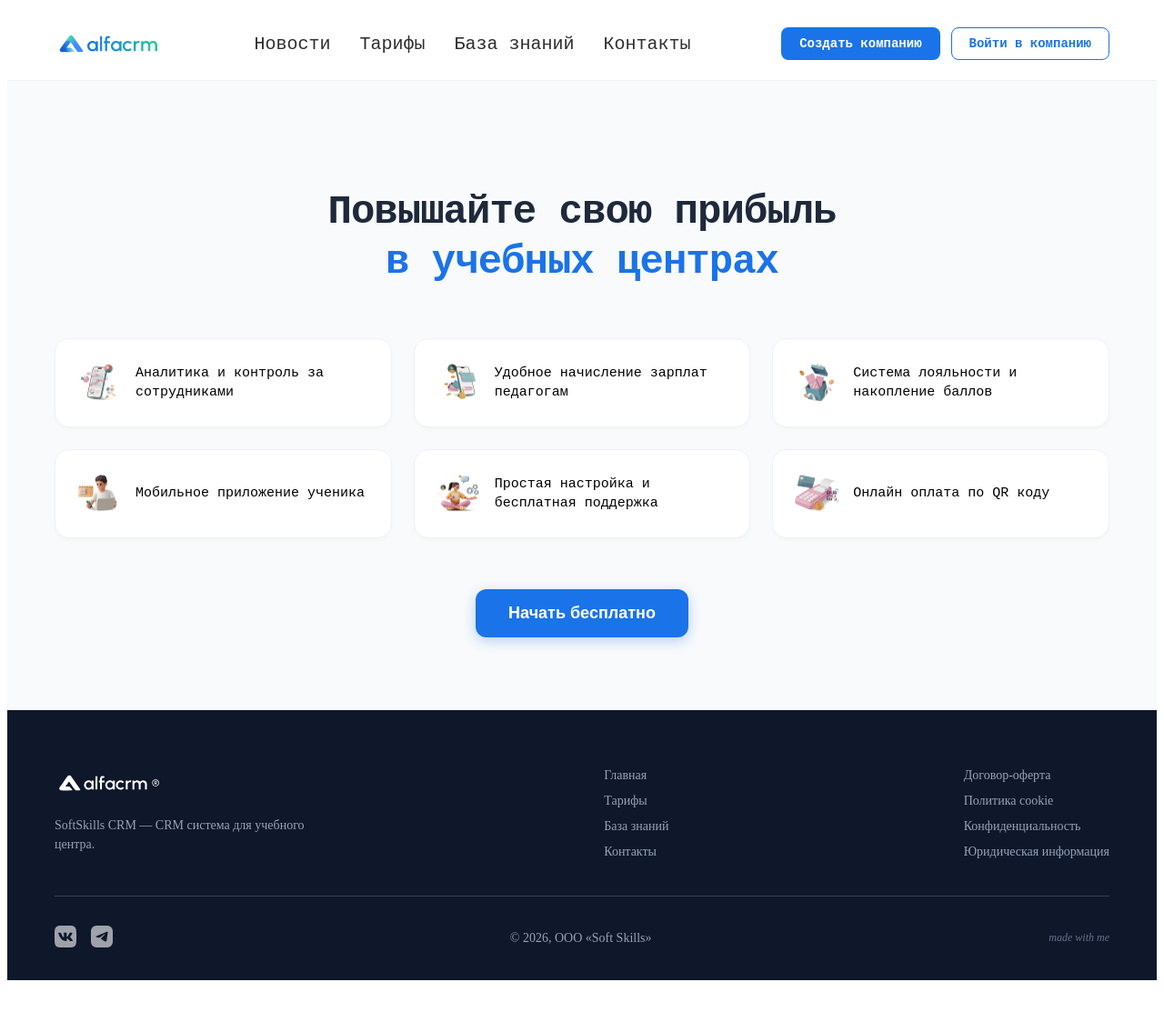
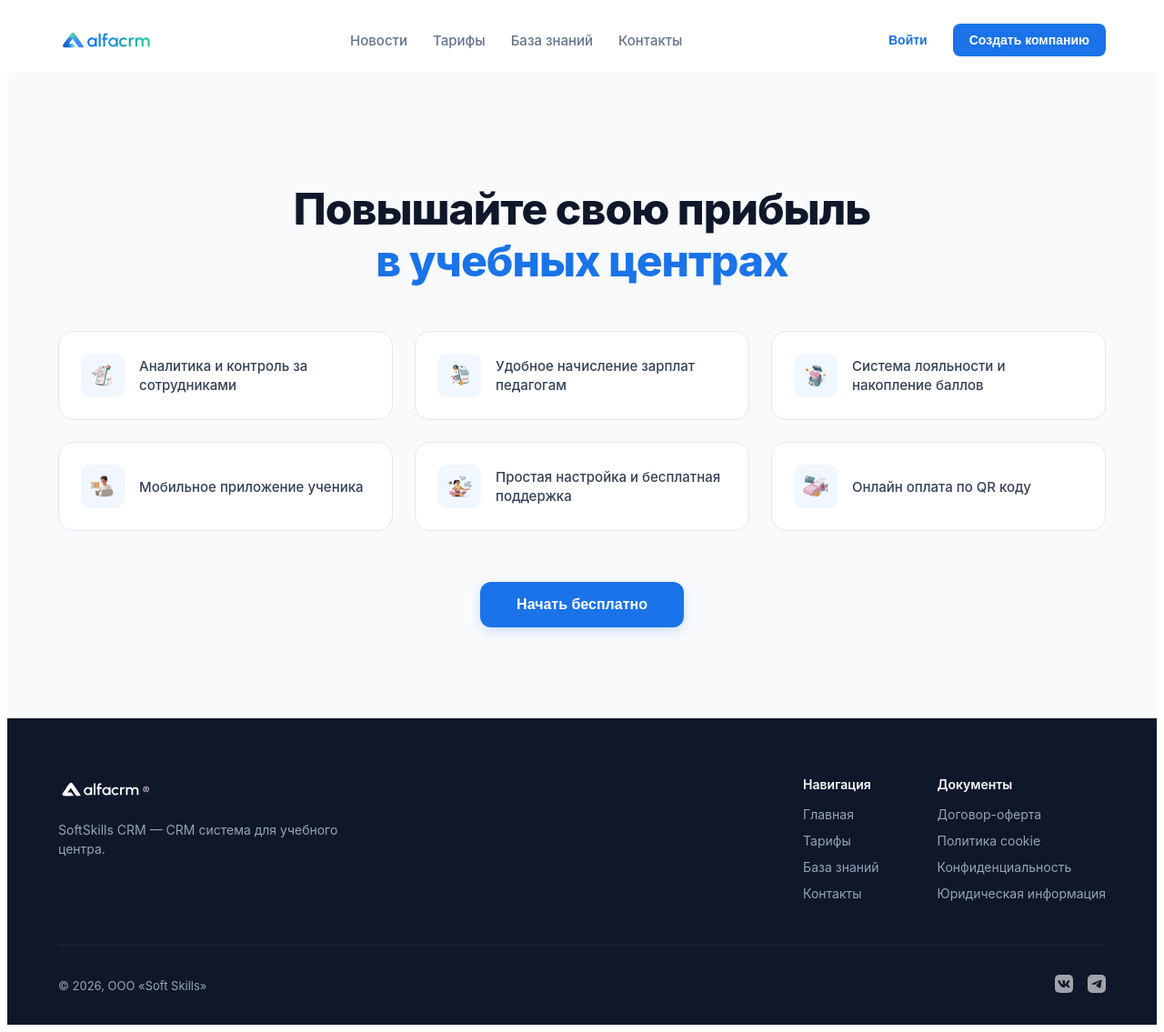
Before and after one commit to Friendly2009/SoftSkills-CRM, a React (Vite) app in the folder frontend/: page / in a window 1280 px wide. Shown: the whole page at 91% size. Before the commit the page ends 1086 px from the top, so only its background shows below. Built offline with nearby package versions, Linux system fonts and the light colour scheme.

Commit message:
fix: small update design

```diff
--- a/frontend/src/components/cssmoduls/index.module.css
+++ b/frontend/src/components/cssmoduls/index.module.css
@@ -1,15 +1,21 @@
+.page-wrapper {
+  font-family: -apple-system, BlinkMacSystemFont, "Segoe UI", Roboto, Helvetica, Arial, sans-serif;
+  color: #1e293b;
+  background-color: #f8fafc;
+}
+
 .container {
   width: 100%;
   max-width: 1200px;
   margin: 0 auto;
-  padding: 0 20px;
+  padding: 0 24px;
   box-sizing: border-box;
 }
 
 /* Шапка (Header) */
 .main-header {
   background-color: #ffffff;
-  border-bottom: 1px solid #eef2f6;
+  border-bottom: 1px solid #f1f5f9;
   position: sticky;
   top: 0;
   z-index: 100;
@@ -19,26 +25,25 @@
   display: flex;
   align-items: center;
   justify-content: space-between;
-  height: 80px;
+  height: 72px;
 }
 
 .header-logo img {
-  height: 36px;
+  height: 32px;
   display: block;
 }
 
 .header-nav {
   display: flex;
-  gap: 32px;
+  gap: 28px;
 }
 
 .header-nav-link {
-  color: #2e2e2e;
+  color: #64748b;
   text-decoration: none;
-  font-size: 20px;
+  font-size: 15px;
   font-weight: 500;
   transition: color 0.2s ease;
-  font-family: "JetBrainsFont", monospace;
 }
 
 .header-nav-link:hover {
@@ -47,20 +52,20 @@
 
 .header-actions {
   display: flex;
-  gap: 12px;
+  align-items: center;
+  gap: 16px;
 }
 
 .header-main-btn {
   background-color: #1a73e8;
   color: #ffffff;
   border: none;
-  padding: 10px 20px;
+  padding: 10px 18px;
   border-radius: 8px;
   font-size: 14px;
   font-weight: 600;
   cursor: pointer;
-  transition: background-color 0.2s ease;
-  font-family: "JetBrainsFont", monospace;
+  transition: background-color 0.15s ease;
 }
 
 .header-main-btn:hover {
@@ -68,26 +73,23 @@
 }
 
 .header-sec-btn {
-  background-color: #ffffff;
+  background: transparent;
   color: #1a73e8;
-  border: 1.5px solid #1a73e8;
-  padding: 9px 19px;
-  border-radius: 8px;
+  border: none;
+  padding: 10px 12px;
   font-size: 14px;
   font-weight: 600;
   cursor: pointer;
-  transition: all 0.2s ease;
-  font-family: "JetBrainsFont", monospace;
+  transition: color 0.15s ease;
 }
 
 .header-sec-btn:hover {
-  background-color: #f4f8ff;
+  color: #1557b0;
 }
 
 /* Главный блок (Hero) */
 .main {
-  background-color: #f8fafc;
-  padding: 80px 0;
+  padding: 80px 0 100px 0;
 }
 
 .hero-content {
@@ -95,82 +97,94 @@
 }
 
 .hero-title {
-  font-size: 44px;
-  color: #1e293b;
+  font-size: 48px;
+  color: #0f172a;
   font-weight: 800;
-  line-height: 1.25;
-  margin-bottom: 56px;
-  letter-spacing: -1px;
-  font-family: "JetBrainsFont", monospace;
+  line-height: 1.2;
+  margin-bottom: 48px;
+  letter-spacing: -0.02em;
 }
 
 .hero-title span {
   color: #1a73e8;
 }
 
-/* Сетка преимуществ (Grid-cards) */
+/* Сетка преимуществ */
 .hero-features {
   display: grid;
-  grid-template-columns: repeat(auto-fit, minmax(320px, 1fr));
+  grid-template-columns: repeat(3, 1fr);
   gap: 24px;
   margin-bottom: 56px;
+}
+
+@media (max-width: 968px) {
+  .hero-features { grid-template-columns: repeat(2, 1fr); }
+  .header-nav { display: none; }
+}
+@media (max-width: 640px) {
+  .hero-features { grid-template-columns: 1fr; }
 }
 
 .feature-item {
   background: #ffffff;
   padding: 24px;
   border-radius: 16px;
-  box-shadow:
-    0 4px 6px -1px rgba(0, 0, 0, 0.02),
-    0 2px 4px -1px rgba(0, 0, 0, 0.01);
-  border: 1px solid #eef2f6;
+  border: 1px solid #e2e8f0;
   display: flex;
   align-items: center;
   gap: 16px;
   text-align: left;
-  transition:
-    transform 0.2s ease,
-    box-shadow 0.2s ease;
+  transition: all 0.2s ease;
 }
 
 .feature-item:hover {
-  transform: translateY(-4px);
-  box-shadow: 0 12px 20px -3px rgba(0, 0, 0, 0.04);
+  transform: translateY(-2px);
+  border-color: #cbd5e1;
+  box-shadow: 0 12px 24px -10px rgba(0, 0, 0, 0.05);
+}
+
+.icon-wrapper {
+  width: 48px;
+  height: 48px;
+  background-color: #f0f7ff;
+  border-radius: 10px;
+  display: flex;
+  align-items: center;
+  justify-content: center;
+  flex-shrink: 0;
 }
 
 .feature-item img {
-  width: 48px;
-  height: 48px;
+  width: 28px;
+  height: 28px;
   object-fit: contain;
-  flex-shrink: 0;
 }
 
 .feature-item p {
   margin: 0;
   font-size: 15px;
-  color: #000000;
+  color: #334155;
   font-weight: 500;
   line-height: 1.4;
-  font-family: "JetBrainsFont", monospace;
 }
 
 .hero-cta-btn {
   background-color: #1a73e8;
   color: #ffffff;
   border: none;
-  padding: 16px 36px;
+  padding: 16px 40px;
   border-radius: 12px;
-  font-size: 18px;
-  font-weight: 700;
+  font-size: 16px;
+  font-weight: 600;
   cursor: pointer;
-  box-shadow: 0 4px 14px rgba(26, 115, 232, 0.3);
-  transition: all 0.2s ease;
+  box-shadow: 0 4px 12px rgba(26, 115, 232, 0.2);
+  transition: all 0.15s ease;
 }
 
 .hero-cta-btn:hover {
   background-color: #1557b0;
   transform: translateY(-1px);
-  box-shadow: 0 6px 20px rgba(26, 115, 232, 0.4);
+  box-shadow: 0 6px 20px rgba(26, 115, 232, 0.3);
 }
 
 /* Подвал (Footer) */
@@ -178,31 +192,35 @@
   background-color: #0f172a;
   color: #94a3b8;
   padding: 64px 0 32px 0;
-  font-size: 14px;
 }
 
 .footer-top {
   display: flex;
   justify-content: space-between;
-  flex-wrap: wrap;
   gap: 40px;
-  border-bottom: 1px solid #334155;
-  padding-bottom: 40px;
+  border-bottom: 1px solid #1e293b;
+  padding-bottom: 48px;
 }
 
 .footer-brand {
-  max-width: 280px;
+  max-width: 320px;
 }
 
 .footer-logo-img {
-  height: 32px;
+  height: 28px;
   margin-bottom: 16px;
-  filter: brightness(0) invert(1); /* сделает логотип белым, если он темный */
+  filter: brightness(0) invert(1); /* Делает логотип белым, если он был темным */
 }
 
 .footer-desc {
+  font-size: 14px;
+  line-height: 1.5;
   margin: 0;
-  line-height: 1.5;
+}
+
+.footer-links-group {
+  display: flex;
+  gap: 64px;
 }
 
 .footer-nav {
@@ -211,23 +229,34 @@
   gap: 12px;
 }
 
+.footer-nav h4 {
+  color: #f8fafc;
+  font-size: 14px;
+  font-weight: 600;
+  margin: 0 0 4px 0;
+}
+
 .footer-nav a {
   color: #94a3b8;
   text-decoration: none;
-  transition: color 0.2s ease;
+  font-size: 14px;
+  transition: color 0.15s ease;
 }
 
 .footer-nav a:hover {
-  color: #ffffff;
+  color: #f8fafc;
 }
 
 .footer-bottom {
-  margin-top: 32px;
   display: flex;
   justify-content: space-between;
   align-items: center;
-  flex-wrap: wrap;
-  gap: 16px;
+  padding-top: 32px;
+  font-size: 13px;
+}
+
+.footer-copy {
+  margin: 0;
 }
 
 .footer-socials {
@@ -236,23 +265,12 @@
 }
 
 .footer-socials img {
-  width: 24px;
-  height: 24px;
+  width: 20px;
+  height: 20px;
   opacity: 0.6;
-  transition: opacity 0.2s ease;
+  transition: opacity 0.15s ease;
 }
 
 .footer-socials img:hover {
   opacity: 1;
 }
-
-.footer-copy,
-.footer-author {
-  margin: 0;
-}
-
-.footer-author {
-  font-size: 12px;
-  font-style: italic;
-  color: #64748b;
-}
--- a/frontend/src/components/index.tsx
+++ b/frontend/src/components/index.tsx
@@ -1,11 +1,11 @@
-import style from './cssmoduls/index.module.css'
+import style from './cssmoduls/index.module.css';
 import { useNavigate } from 'react-router-dom';
 
 const Index = () => {
   const navigate = useNavigate();
 
   return (
-    <div>
+    <div className={style['page-wrapper']}>
       <header className={style['main-header']}>
         <div className={style['container']}>
           <div className={style['header-inner']}>
@@ -19,8 +19,8 @@ const navigate = useNavigate();
               <a href="#" className={style['header-nav-link']}>Контакты</a>
             </nav>
             <div className={style['header-actions']}>
-              <button className={style['header-main-btn']} type="button" onClick={() => { navigate('/registration') }}>Создать компанию</button>
-              <button className={style['header-sec-btn']} type="button" onClick={() => { navigate('/authorization') }}>Войти в компанию</button>
+              <button className={style['header-sec-btn']} type="button" onClick={() => navigate('/authorization')}>Войти</button>
+              <button className={style['header-main-btn']} type="button" onClick={() => navigate('/registration')}>Создать компанию</button>
             </div>
           </div>
         </div>
@@ -37,33 +37,45 @@ const navigate = useNavigate();
 
               <div className={style['hero-features']}>
                 <div className={style['feature-item']}>
+                  <div className={style['icon-wrapper']}>
                     <img src="/img/index/benefits/benefit-1-1024.png" alt="" />
+                  </div>
                   <p>Аналитика и контроль за сотрудниками</p>
                 </div>
                 <div className={style['feature-item']}>
+                  <div className={style['icon-wrapper']}>
                     <img src="/img/index/benefits/benefit-2-1024.png" alt="" />
+                  </div>
                   <p>Удобное начисление зарплат педагогам</p>
                 </div>
                 <div className={style['feature-item']}>
+                  <div className={style['icon-wrapper']}>
                     <img src="/img/index/benefits/benefit-3-1024.png" alt="" />
+                  </div>
                   <p>Система лояльности и накопление баллов</p>
                 </div>
                 <div className={style['feature-item']}>
+                  <div className={style['icon-wrapper']}>
                     <img src="/img/index/benefits/benefit-4-1024.png" alt="" />
+                  </div>
                   <p>Мобильное приложение ученика</p>
                 </div>
                 <div className={style['feature-item']}>
+                  <div className={style['icon-wrapper']}>
                     <img src="/img/index/benefits/benefit-5-1024.png" alt="" />
+                  </div>
                   <p>Простая настройка и бесплатная поддержка</p>
                 </div>
                 <div className={style['feature-item']}>
+                  <div className={style['icon-wrapper']}>
                     <img src="/img/index/benefits/benefit-6-1024.png" alt="" />
+                  </div>
                   <p>Онлайн оплата по QR коду</p>
                 </div>
               </div>
 
               <div className={style['hero-btns']}>
-                <button className={style['hero-cta-btn']} onClick={() => { navigate('/authorization') }}>Начать бесплатно</button>
+                <button className={style['hero-cta-btn']} onClick={() => navigate('/authorization')}>Начать бесплатно</button>
               </div>
             </div>
           </div>
@@ -74,43 +86,36 @@ const navigate = useNavigate();
         <div className={style['container']}>
           <div className={style['footer-top']}>
             <div className={style['footer-brand']}>
-              <img
-                src="/img/index/alfacrm-bw-2024.svg"
-                alt="AlfaCRM"
-                className={style['footer-logo-img']}
-              />
-              <p className={style['footer-desc']}>
-                SoftSkills CRM — CRM система для учебного центра.
-              </p>
+              <img src="/img/index/alfacrm-bw-2024.svg" alt="AlfaCRM" className={style['footer-logo-img']} />
+              <p className={style['footer-desc']}>SoftSkills CRM — CRM система для учебного центра.</p>
             </div>
-
+            <div className={style['footer-links-group']}>
               <nav className={style['footer-nav']}>
+                <h4>Навигация</h4>
                 <a href="#">Главная</a>
                 <a href="#">Тарифы</a>
                 <a href="#">База знаний</a>
                 <a href="#">Контакты</a>
               </nav>
-
               <nav className={style['footer-nav']}>
+                <h4>Документы</h4>
                 <a href="#">Договор-оферта</a>
                 <a href="#">Политика cookie</a>
                 <a href="#">Конфиденциальность</a>
                 <a href="#">Юридическая информация</a>
               </nav>
             </div>
-
+          </div>
           <div className={style['footer-bottom']}>
+            <p className={style['footer-copy']}>© 2026, ООО «Soft Skills»</p>
             <div className={style['footer-socials']}>
               <a href="#"><img src="/img/index/vk.svg" alt="VK" /></a>
               <a href="#"><img src="/img/index/tg.svg" alt="TG" /></a>
             </div>
-            <p className={style['footer-copy']}>© 2026, ООО «Soft Skills»</p>
-            <p className={style['footer-author']}>made with me</p>
           </div>
         </div>
       </footer>
     </div>
-
   );
 };
 
```
Lines whose indentation alone changed are shown as unchanged.
